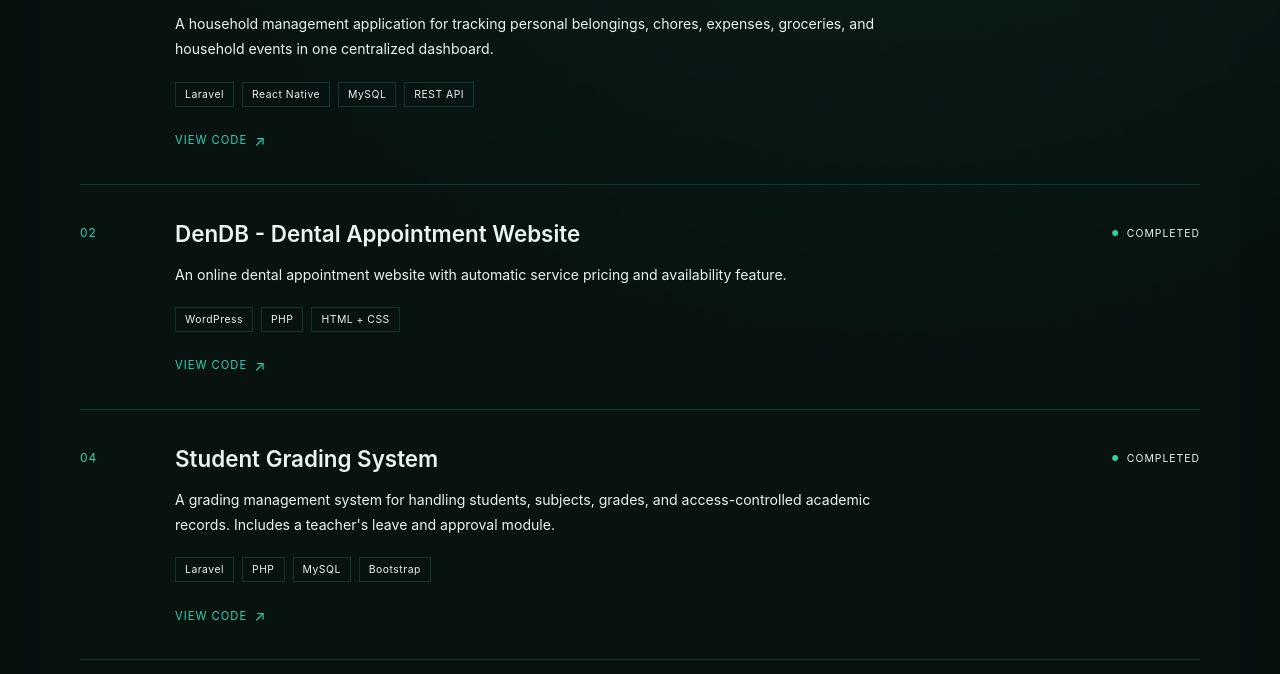
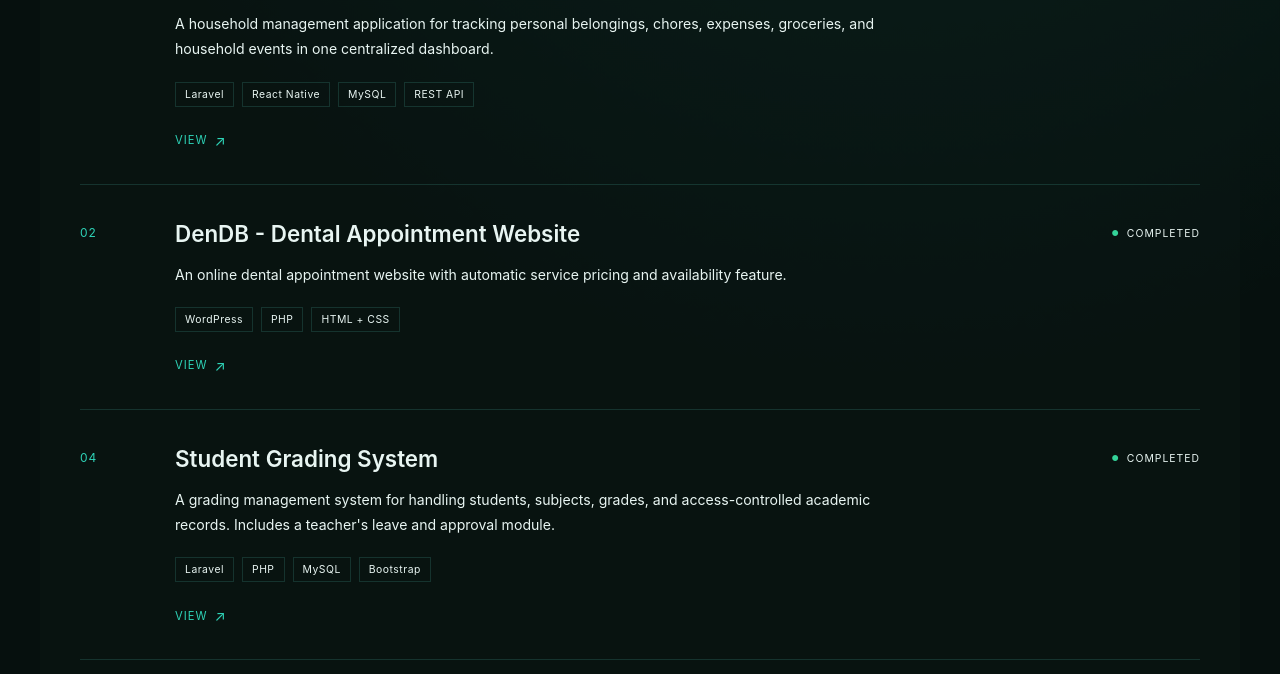
Before and after one commit to hackieron/my-portfolio, a React (Vite) app: page / in a window 1280 px wide. Shown: the part 1340-2014 px from the top of the page. Built offline with nearby package versions, Linux system fonts and the light colour scheme.

Commit message:
Update project details in Projects component for accuracy and consistency

```diff
--- a/src/components/Projects.jsx
+++ b/src/components/Projects.jsx
@@ -83,7 +83,7 @@ function Projects() {
                                         target="_blank"
                                         rel="noreferrer"
                                     >
-                                        VIEW CODE
+                                        VIEW
                                         <span>↗</span>
                                     </a>
                                 )}
```
